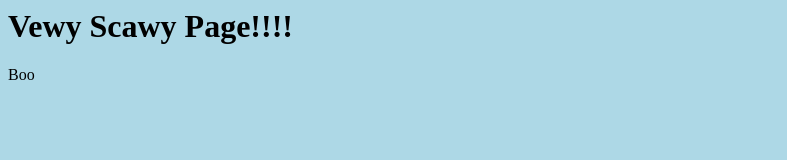
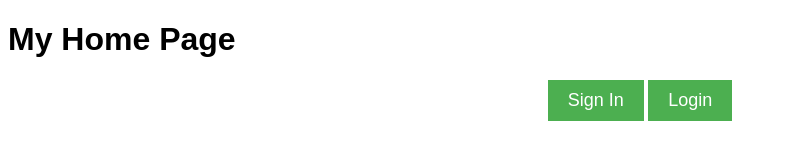
Before and after one commit to GhostOPhobia-Mod-Team/GhostOPhobiaM, a plain HTML site: page index.html in a window 1280 px wide. Shown: the whole page, without its empty margins (0-787 px from the left). Drawn offline with Linux system fonts and the light colour scheme.

Commit message:
Update index.html

```diff
--- a/index.html
+++ b/index.html
@@ -1,6 +1,34 @@
-<title> Testing </title>
-
-<h1> Vewy Scawy Page!!!! </h1>
-<p>Boo</p>
-
-<link rel="stylesheet" href="style.css">
+<!DOCTYPE html>
+<html>
+  <head>
+    <meta charset="UTF-8">
+    <title>My Home Page</title>
+    <style>
+      body {
+        font-family: Arial;
+      }
+      .form {
+        text-align: center;
+      }
+      .form button {
+        border: none;
+        outline: none;
+        padding: 10px 20px;
+        font-size: 18px;
+        cursor: pointer;
+        background-color: #4CAF50;
+        color: white;
+      }
+      .form button:hover {
+        background-color: #3e8e41;
+      }
+    </style>
+  </head>
+  <body>
+    <h1>My Home Page</h1>
+    <div class="form">
+      <button>Sign In</button>
+      <button>Login</button>
+    </div>
+  </body>
+</html>
```
